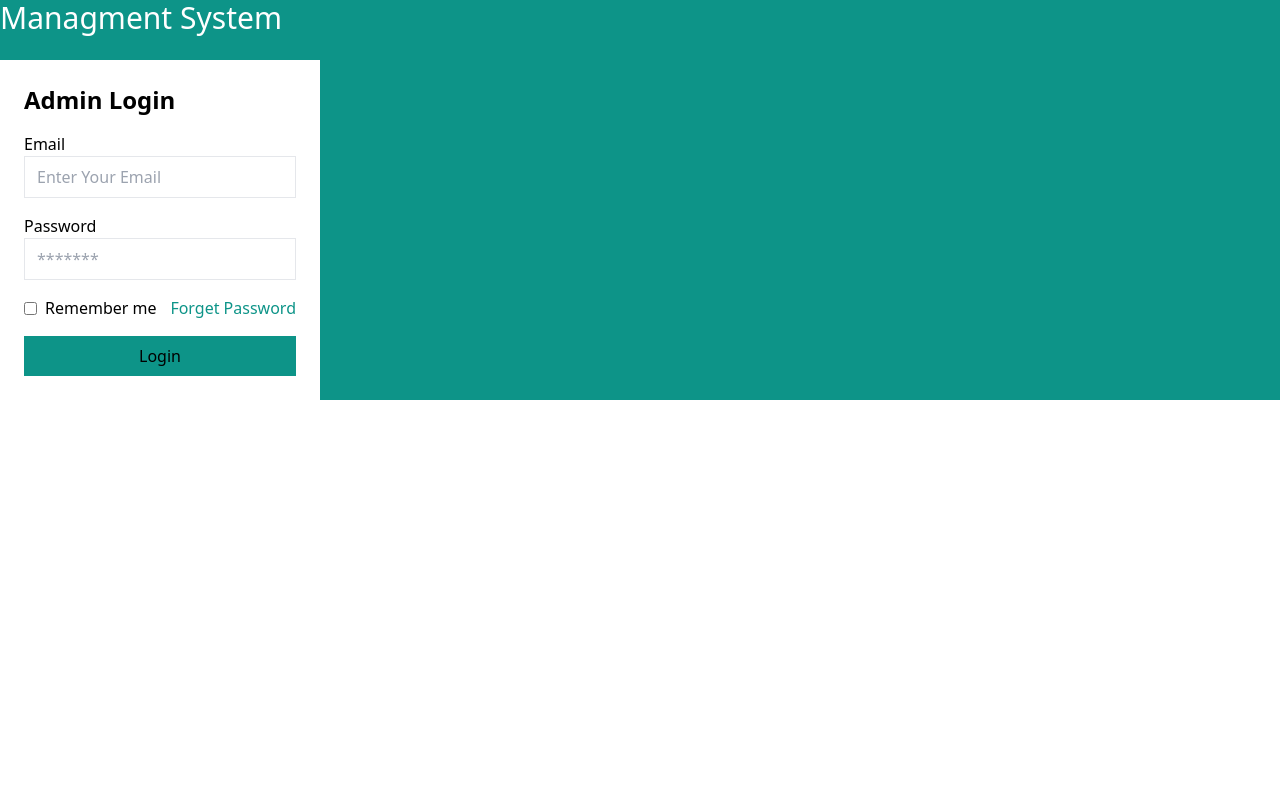
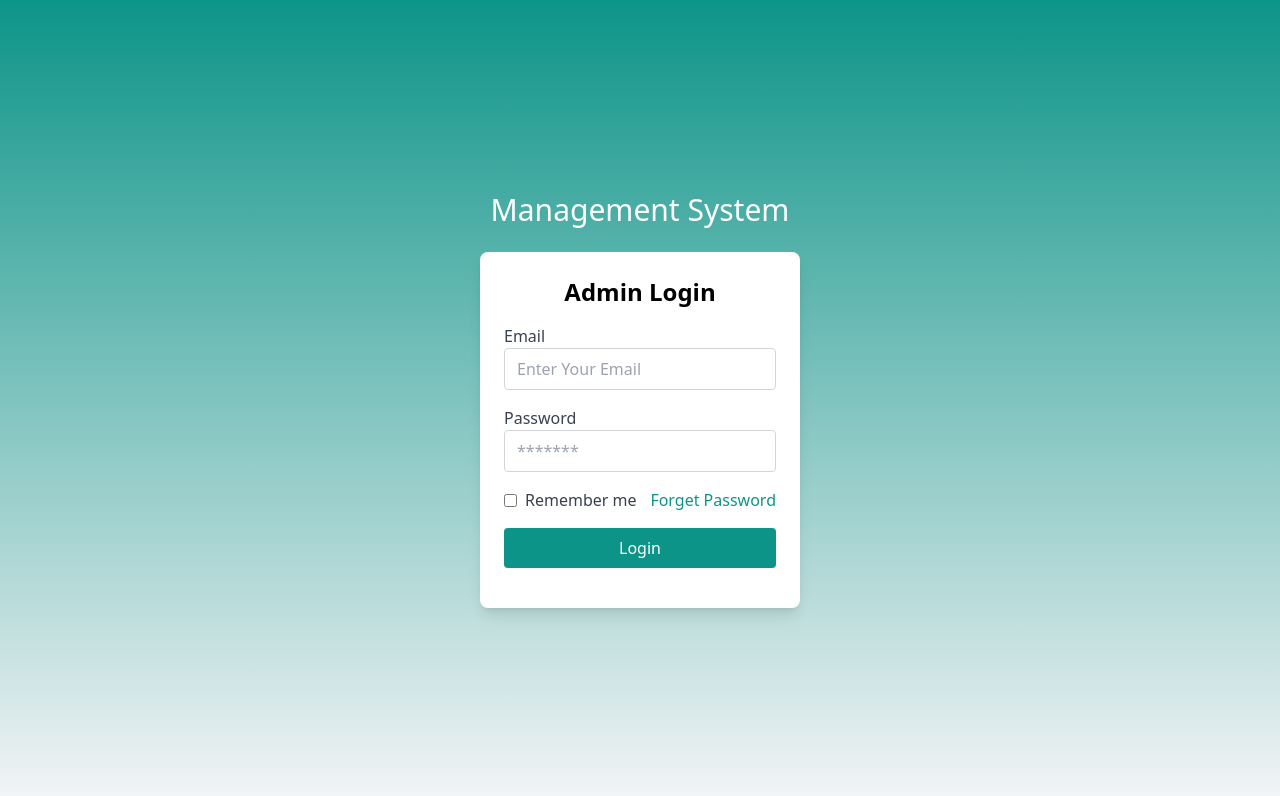
Before and after one commit to Javed-Shahbaz/DashBoard, a React (Vite) app in the folder FRONTEND/: page /login in a window 1280 px wide. Shown: the top 796 px of the page. Built offline with nearby package versions, Linux system fonts and the light colour scheme.

Commit message:
Finalize login page frontend

```diff
--- a/FRONTEND/src/pages/AdminDashboard.jsx
+++ b/FRONTEND/src/pages/AdminDashboard.jsx
@@ -1,7 +1,7 @@
 import React from "react";
 
 const AdminDashboard = () => {
-  return <div>AdminDashboard</div>;
+  return <div>Admin Dashboard</div>;
 };
 
 export default AdminDashboard;
--- a/FRONTEND/src/pages/Login.jsx
+++ b/FRONTEND/src/pages/Login.jsx
@@ -2,42 +2,45 @@ import React from "react";
 
 const Login = () => {
   return (
-    <div className="flx flex-col items-center h-screen justify-center bg-gradient-to-b from-teal-600 from-50% to-grey-100 to-50% space-y-6">
-      <h2 className="font-sevillana text-3xl text-white">Managment System</h2>
-      <div className="border-shadow p-6 w-80 bg-white">
-        <h2 className="text-2xl font-bold mb-4">Admin Login</h2>
+    <div className="flex flex-col items-center h-screen justify-center bg-gradient-to-b from-teal-600 to-gray-100 space-y-6">
+      <h2 className="font-sevillana text-3xl text-white">Management System</h2>
+      <div className="shadow-lg rounded-lg p-6 w-80 bg-white">
+        <h2 className="text-2xl font-bold mb-4 text-center">Admin Login</h2>
         <form>
           <div className="mb-4">
-            <label htmlFor="email" className="block text-grey-700">
+            <label htmlFor="email" className="block text-gray-700">
               Email
             </label>
             <input
               type="email"
-              className="w-full px-3 py-2 border"
+              className="w-full px-3 py-2 border border-gray-300 rounded focus:outline-none focus:ring-2 focus:ring-teal-600"
               placeholder="Enter Your Email"
             />
           </div>
           <div className="mb-4">
-            <label htmlFor="password" className="block text-grey-700">
+            <label htmlFor="password" className="block text-gray-700">
               Password
             </label>
             <input
               type="password"
-              className="w-full px-3 py-2 border"
+              className="w-full px-3 py-2 border border-gray-300 rounded focus:outline-none focus:ring-2 focus:ring-teal-600"
               placeholder="*******"
             />
           </div>
           <div className="mb-4 flex items-center justify-between">
             <label className="inline-flex items-center">
-              <input type="checkbox" className="form-checkbox" />
-              <span className="ml-2 text-grey-700">Remember me</span>
+              <input type="checkbox" className="form-checkbox text-teal-600" />
+              <span className="ml-2 text-gray-700">Remember me</span>
             </label>
-            <a href="#" className="text-teal-600">
+            <a href="#" className="text-teal-600 hover:underline">
               Forget Password
             </a>
           </div>
           <div className="mb-4">
-            <button type="submit" className="w-full bg-teal-600 py-2">
+            <button
+              type="submit"
+              className="w-full bg-teal-600 text-white py-2 rounded hover:bg-teal-700 transition duration-300"
+            >
               Login
             </button>
           </div>
```
